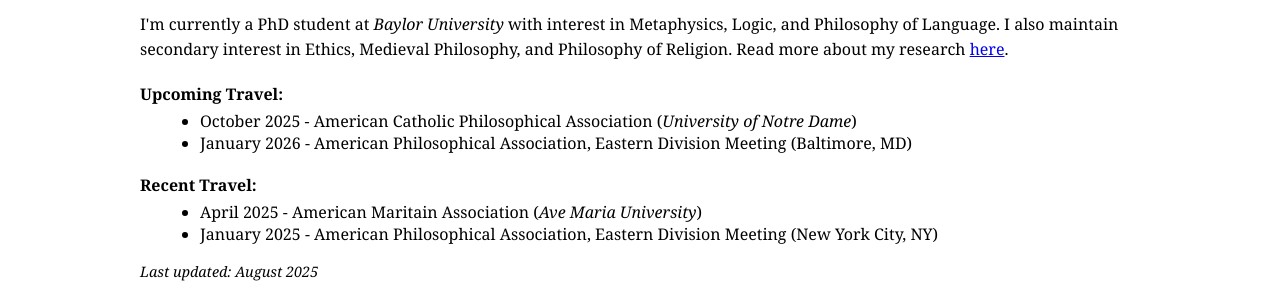
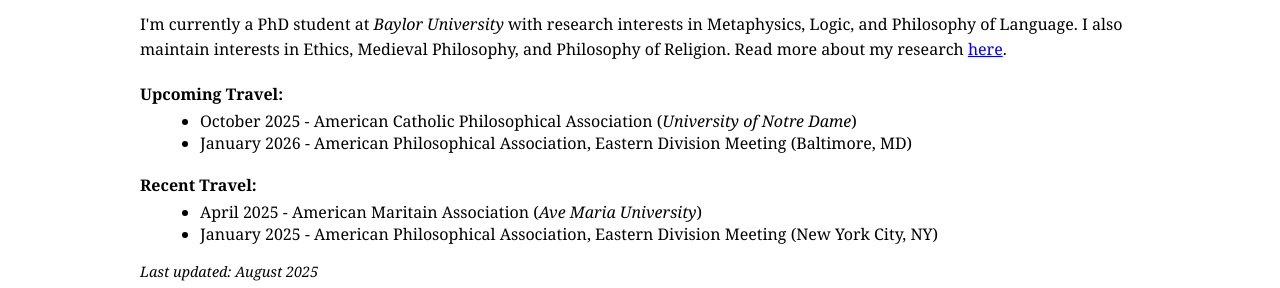
Before and after one commit to SocraticTactic/academic-portfolio, a plain HTML site: page index.html in a window 1280 px wide. Shown: the part 512-800 px from the top of the page. Drawn offline with Linux system fonts and the light colour scheme.

Commit message:
Index update

```diff
--- a/index.html
+++ b/index.html
@@ -46,9 +46,9 @@
           </div>
           <div class="profile-description">
             <p>
-              I'm currently a PhD student at <em>Baylor University</em> with
-              interest in Metaphysics, Logic, and Philosophy of Language. I also
-              maintain secondary interest in Ethics, Medieval Philosophy, and
+              I'm currently a PhD student at <em>Baylor University</em> with research
+              interests in Metaphysics, Logic, and Philosophy of Language. I also
+              maintain interests in Ethics, Medieval Philosophy, and
               Philosophy of Religion. Read more about my research
               <a href="research.html">here</a>.
             </p>
```
